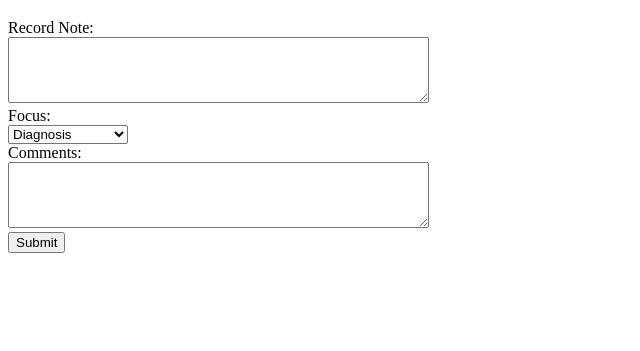
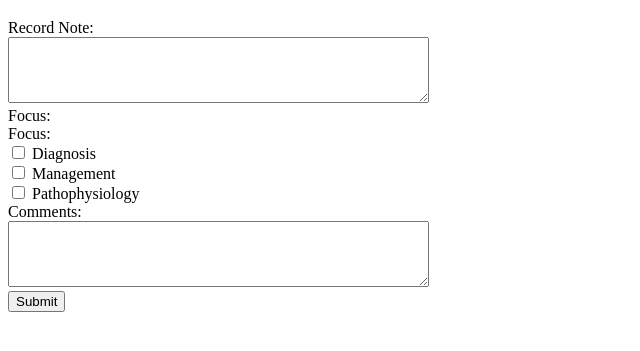
Before and after one commit to DormantOne/EnigmedQLab, a plain HTML site: page index.html in a window 1280 px wide. Shown: the part 61-412 px from the top of the page, without its empty margins (0-640 px from the left). Drawn offline with Linux system fonts and the light colour scheme.

Commit message:
Update index.html

```diff
--- a/index.html
+++ b/index.html
@@ -9,11 +9,14 @@
         <label for="record-note">Record Note:</label><br> <!-- #A8: Label for the record note textarea -->
         <textarea id="record-note" name="record-note" rows="4" cols="50"></textarea><br> <!-- #A9: Textarea for the record note -->
         <label for="focus">Focus:</label><br> <!-- #B1: Label for the focus dropdown -->
-        <select id="focus" name="focus"> <!-- #B2: Start of the focus dropdown -->
-            <option value="diagnosis">Diagnosis</option> <!-- #B3: Option for diagnosis -->
-            <option value="management">Management</option> <!-- #B4: Option for management -->
-            <option value="pathophysiology">Pathophysiology</option> <!-- #B5: Option for pathophysiology -->
-        </select><br> <!-- #B6: End of the focus dropdown -->
+        <!-- #B1: Label for the focus checkboxes -->
+        <label>Focus:</label><br>
+        <input type="checkbox" id="diagnosis" name="focus" value="diagnosis"> <!-- #B2: Checkbox for diagnosis -->
+        <label for="diagnosis">Diagnosis</label><br>
+        <input type="checkbox" id="management" name="focus" value="management"> <!-- #B3: Checkbox for management -->
+        <label for="management">Management</label><br>
+        <input type="checkbox" id="pathophysiology" name="focus" value="pathophysiology"> <!-- #B4: Checkbox for pathophysiology -->
+        <label for="pathophysiology">Pathophysiology</label><br>
         <label for="comments">Comments:</label><br> <!-- #C1: Label for the comments textarea -->
         <textarea id="comments" name="comments" rows="4" cols="50"></textarea><br> <!-- #C2: Textarea for the comments -->
         <input type="submit" value="Submit"> <!-- #C3: Submit button -->
```
